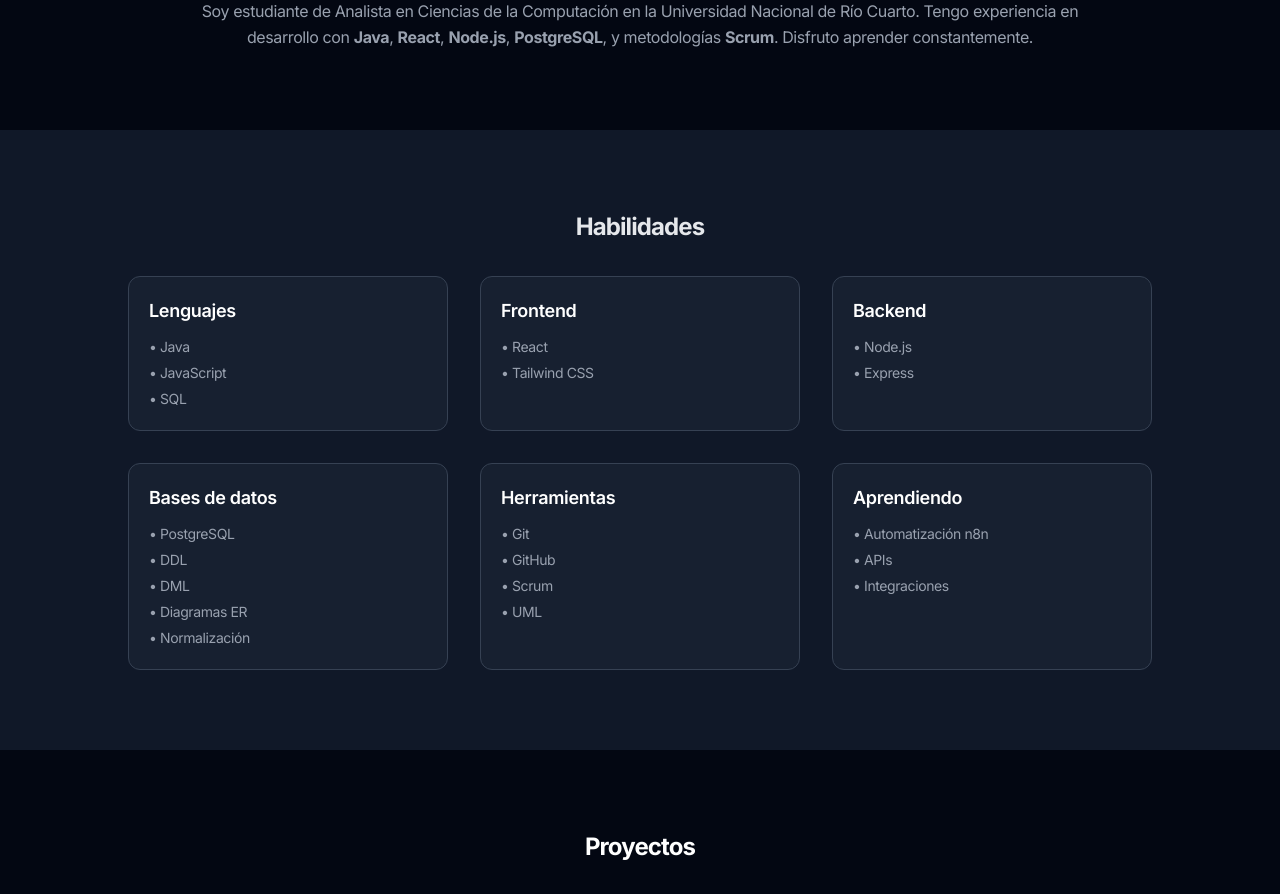
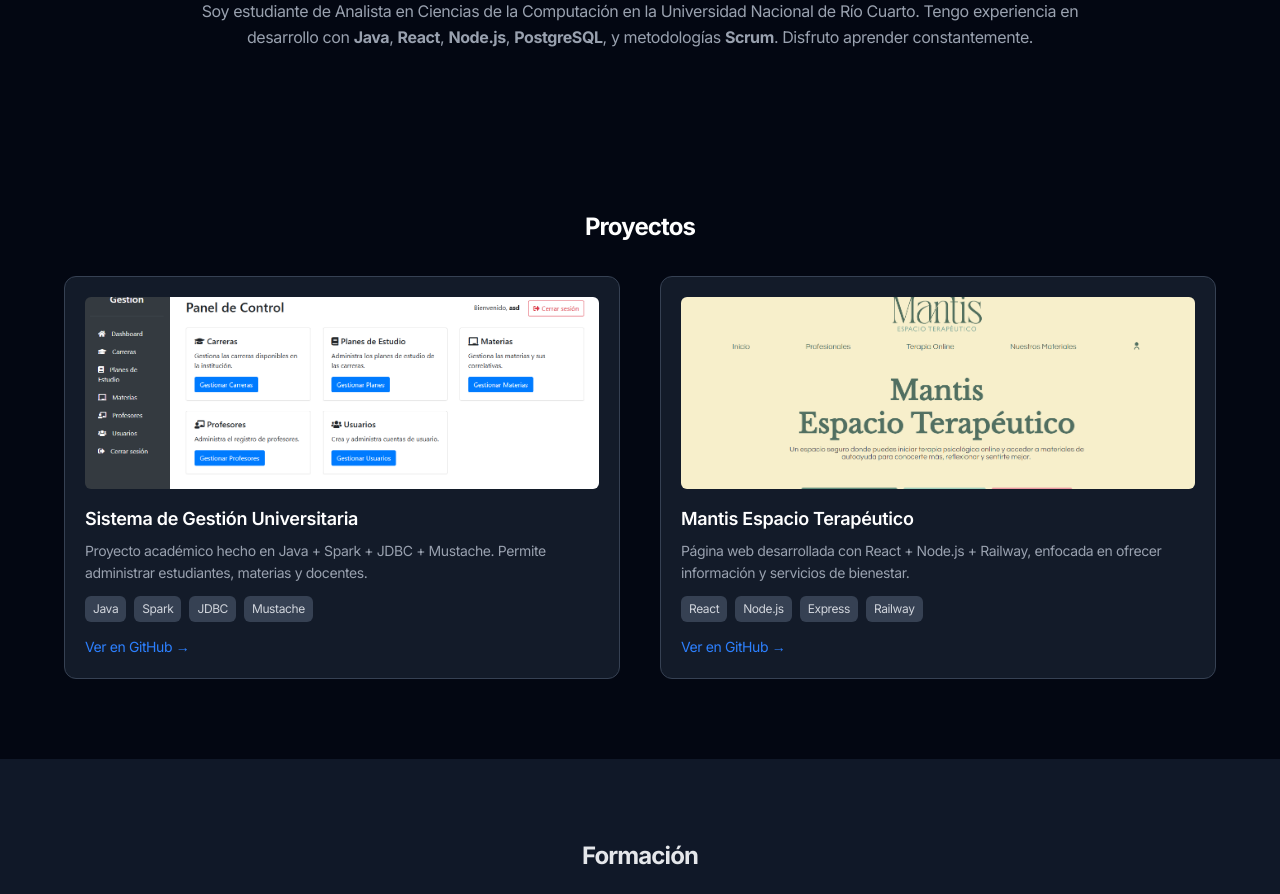
Before and after one commit to alejobonavia003/Portfolio, a Next.js app: page / in a window 1280 px wide. Shown: the part 940-1834 px from the top of the page. Built offline with nearby package versions, Linux system fonts and the light colour scheme.

Commit message:
delete skills

```diff
--- a/app/(default)/page.tsx
+++ b/app/(default)/page.tsx
@@ -20,7 +20,6 @@ export default function Home() {
       <main>
         <Inicio />
         <SobreMi />
-        <Habilidades />
         <Proyectos />
         <Formacion />
         <Contacto />
```
